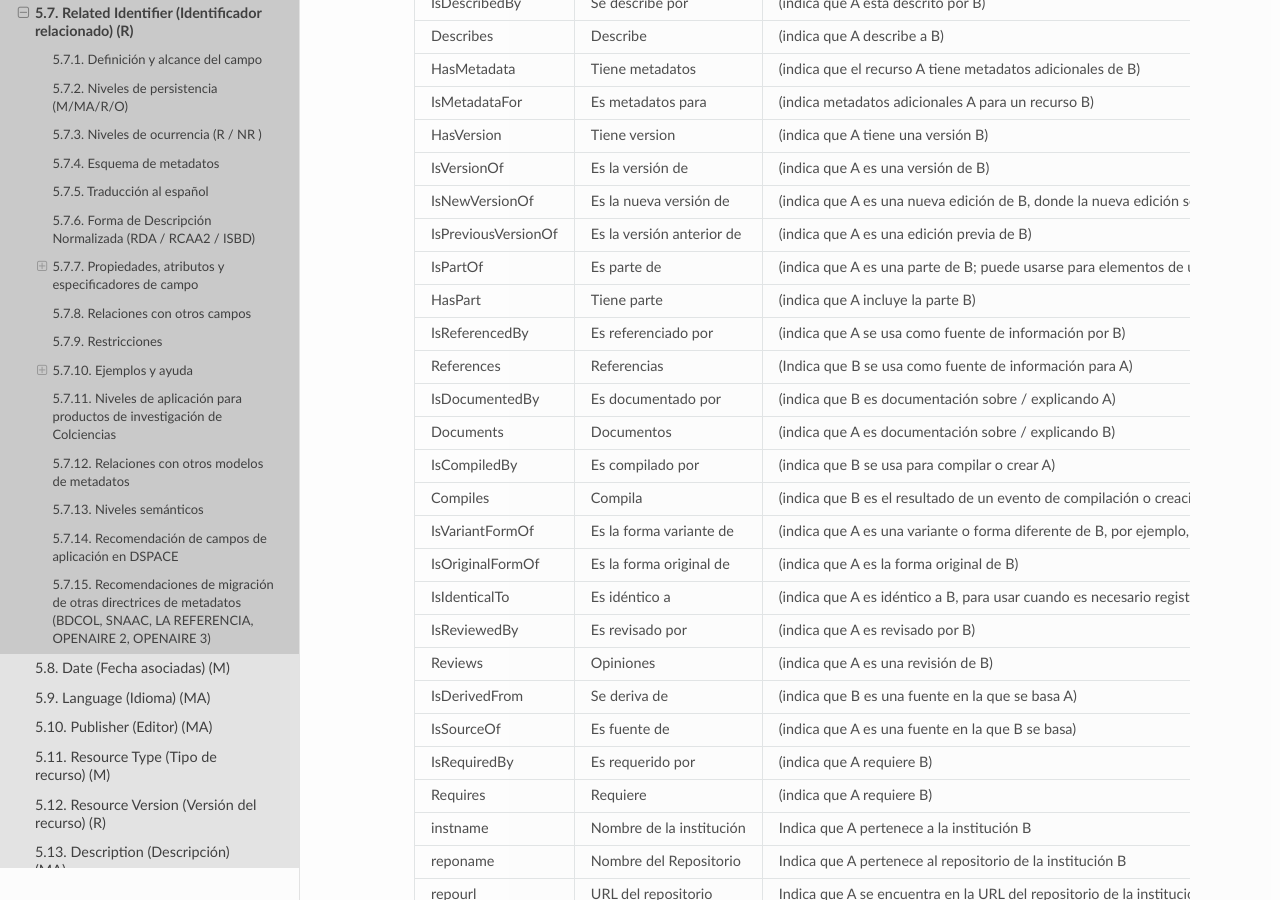
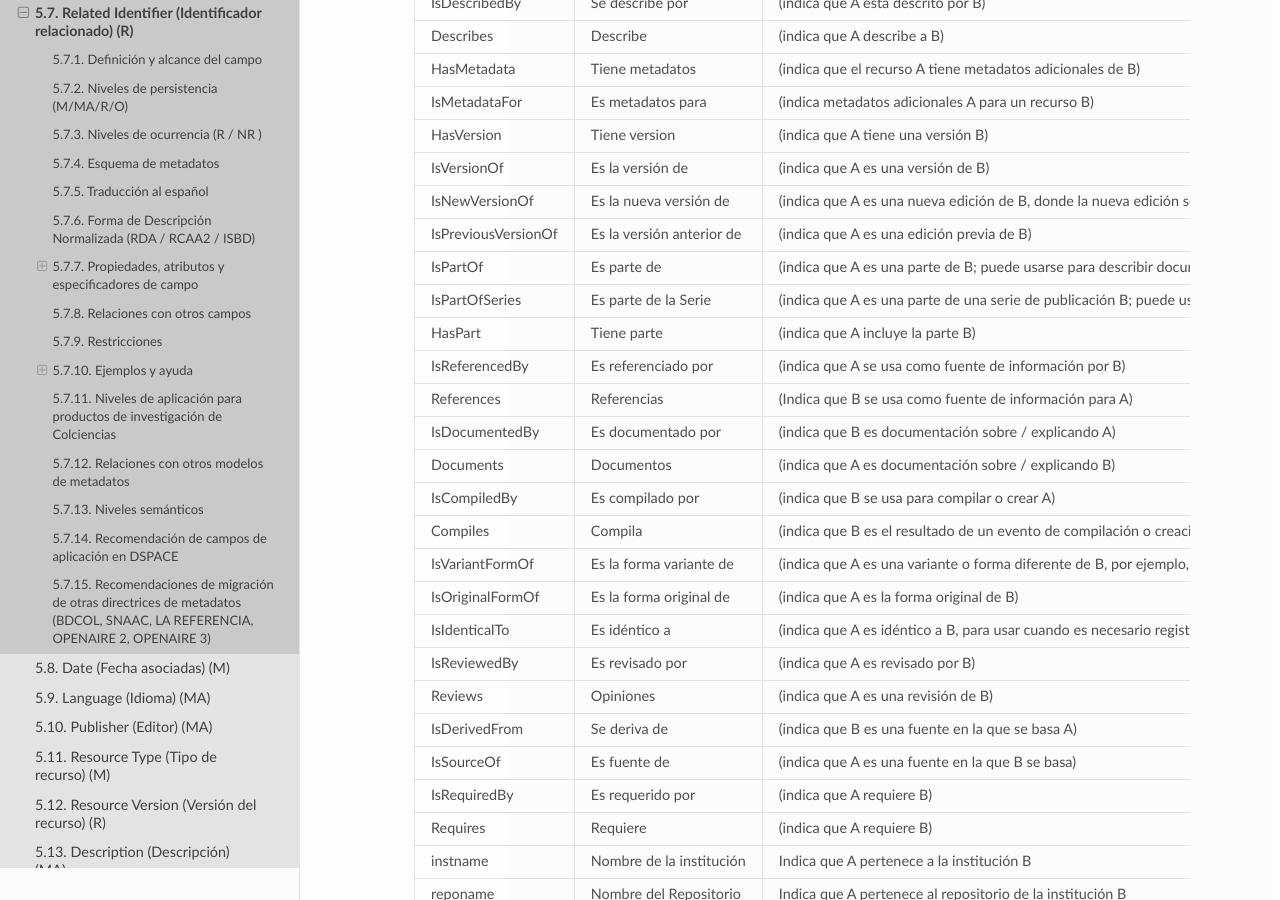
Before and after one commit to rcic/openaire4, a Sphinx documentation site: the page built from docs/field_relatedidentifier.rst, in a window 1280 px wide and 900 px high, scrolled down 2644 px. Built offline with Sphinx 7.4.7 and the Read the Docs theme 2.0.0, drawn with Linux system fonts in a browser that asks for light colours; some web fonts are replaced; a script that is not in the unit is left out.

Commit message:
actualizacion

```diff
--- a/docs/field_relatedidentifier.rst
+++ b/docs/field_relatedidentifier.rst
@@ -135,7 +135,9 @@ Esta propiedad permite especificar el valor del identificador relacionado que se
 	+---------------------+---------------------------+---------------------------------------------------------------------------------------------------------------------+------------------------+
 	| IsPreviousVersionOf | Es la versión anterior de | (indica que A es una edición previa de B)                                                                           | datacite               |
 	+---------------------+---------------------------+---------------------------------------------------------------------------------------------------------------------+------------------------+
-	| IsPartOf            | Es parte de               | (indica que A es una parte de B; puede usarse para elementos de una serie)                                          | datacite               |
+	| IsPartOf            | Es parte de               | (indica que A es una parte de B; puede usarse para describir documentos fuentes)                                    | datacite               |
+	+---------------------+---------------------------+---------------------------------------------------------------------------------------------------------------------+------------------------+
+	| IsPartOfSeries      | Es parte de la Serie      | (indica que A es una parte de una serie de publicación B; puede usarse para elementos de una serie)                 | datacite               |
 	+---------------------+---------------------------+---------------------------------------------------------------------------------------------------------------------+------------------------+
 	| HasPart             | Tiene parte               | (indica que A incluye la parte B)                                                                                   | datacite               |
 	+---------------------+---------------------------+---------------------------------------------------------------------------------------------------------------------+------------------------+
```
